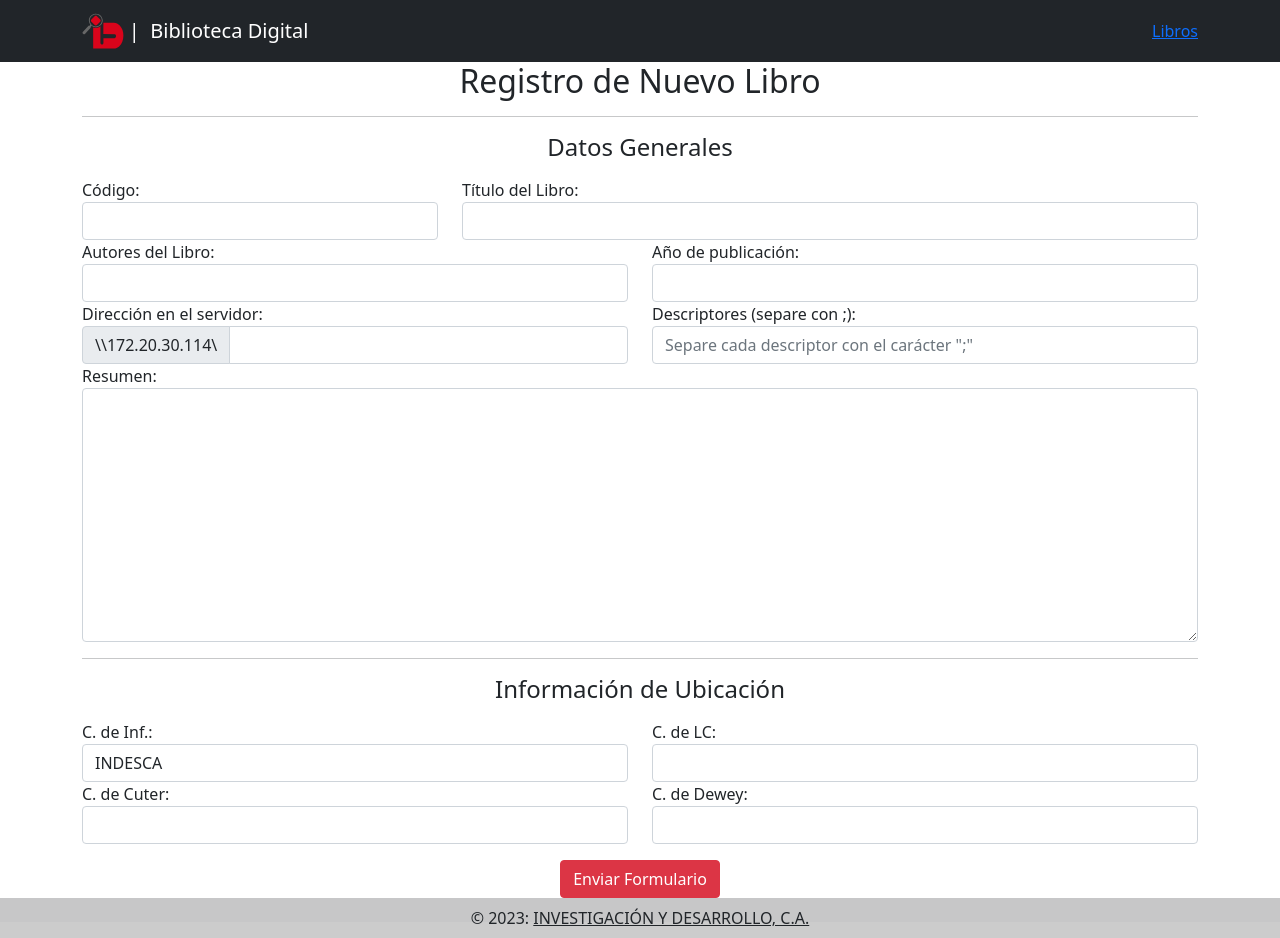
After one commit to desarrollo-indesca/biblioteca_indesca, a Django app: page /publicaciones/creacion/libro/ in a window 1280 px wide. The commit adds this page. Run offline with Django 4.2, Linux system fonts and the light colour scheme; some libraries are stand-ins or nearby versions.

Commit message:
creación de libros realizada

```diff
--- a/biblioteca_digital/settings.py
+++ b/biblioteca_digital/settings.py
@@ -40,6 +40,7 @@ INSTALLED_APPS = [
     'django.contrib.staticfiles',
     'biblioteca_digital',
     'django_htmx',
+    'widget_tweaks',
     'core',
     'pwa',
 ]
--- a/biblioteca_digital/urls.py
+++ b/biblioteca_digital/urls.py
@@ -21,5 +21,5 @@ from .views import bienvenida
 urlpatterns = [
     path('admin/', admin.site.urls),
     path('', bienvenida, name='bienvenida'),
-    path('publicaciones',include('core.urls')),
+    path('publicaciones/',include('core.urls')),
 ]
--- /dev/null
+++ b/core/forms.py
@@ -0,0 +1,17 @@
+from typing import Any
+from django import forms
+from .models import Libro
+
+class LibroForm(forms.ModelForm):
+    descriptores = forms.CharField(widget=forms.TextInput(attrs={'placeholder': 'Separe cada descriptor con el carácter ";"'}))
+
+    def save(self, commit: bool = ...) -> Any:
+        res = super().save(commit)
+
+        print(res)
+
+        return res
+
+    class Meta:
+        model = Libro
+        exclude = ['fecha_creacion', 'fecha_actualizacion', 'id', 'descriptores']
--- a/core/models.py
+++ b/core/models.py
@@ -1,6 +1,8 @@
 from django.db import models
 
 # Create your models here.
+
+DIRECCION_SERVIDOR_LIBROS = 'file://172.20.30.114/'
 
 class Descriptor(models.Model):
     nombre = models.CharField(max_length=200, unique=True)
@@ -36,6 +38,12 @@ class Libro(Publicacion):
     cdcuter = models.CharField("Código de Cuter", max_length=50, null=True, blank=True)
     cddewey = models.CharField("Código de Dewey", max_length=50, null=True, blank=True)
 
+    def direccion_servidor(self):
+        if(self.direccion):
+            return DIRECCION_SERVIDOR_LIBROS + self.direccion
+
+        return None
+
 class Informe(Publicacion):
     no_registro = models.CharField(max_length=50, unique=True)
     programa = models.ForeignKey(Empresa, on_delete=models.CASCADE)
--- /dev/null
+++ b/core/templates/libro_form.html
@@ -0,0 +1,86 @@
+{% extends 'base.html' %}
+
+{% load widget_tweaks %}
+
+{% block contenido %}
+<div style="min-height: 90vh;" class="container">
+    <h2 class="text-center">Registro de Nuevo Libro</h2>
+    <hr>
+
+    <form method="post">
+        {% csrf_token %}
+
+        <div class="row">
+            {{form.errors}}
+            <div class="col-12">
+                <h4 class="text-center mb-3">Datos Generales</h3>
+            </div>
+
+            <div class="form-group col-md-4 col-sm-12">
+                <label for="codigo">Código:</label>
+                {% render_field form.codigo class="form-control" %}
+            </div>
+            <div class="form-group col-md-8 col-sm-12">
+                <label for="titulo">Título del Libro:</label>
+                {% render_field form.titulo class="form-control" %}
+            </div>
+
+            <div class="form-group col-md-6 col-sm-12">
+                <label for="autores">Autores del Libro:</label>
+                {% render_field form.autores class="form-control" %}
+            </div>
+            <div class="form-group col-md-6 col-sm-12">
+                <label for="ano_publicacion">Año de publicación:</label>
+                {% render_field form.ano_publicacion class="form-control" %}
+            </div>
+
+            <div class="form-group col-md-6 col-sm-12">
+                <label for="descriptores">Dirección en el servidor:</label>
+                <div class="input-group">
+                    <span class="input-group-text" id="basic-addon1">\\172.20.30.114\</span>
+                    {% render_field form.direccion class="form-control" %}
+                </div>
+            </div>
+            <div class="form-group col-md-6 col-sm-12">
+                <label for="direccion">Descriptores (separe con ;):</label>
+                {% render_field form.descriptores class="form-control" %}
+            </div>
+
+            <div class="form-group col-12">
+                <label for="resumen">Resumen:</label>
+                {% render_field form.resumen class="form-control" %}
+            </div>
+
+            <!-- INFORMACIÓN DE UBICACIÓN -->
+
+            <div class="col-12">
+                <hr>
+                <h4 class="mb-3 text-center">Información de Ubicación</h4>
+            </div>
+
+            <div class="form-group col-md-6 col-sm-12">
+                <label for="cdinf">C. de Inf.:</label>
+                {% render_field form.cdinf class="form-control" %}
+            </div>
+            <div class="form-group col-md-6 col-sm-12">
+                <label for="cdlc">C. de LC:</label>
+                {% render_field form.cdlc class="form-control" %}
+            </div>
+
+            <div class="form-group col-md-6 col-sm-12">
+                <label for="cdcuter">C. de Cuter:</label>
+                {% render_field form.cdcuter class="form-control" %}
+            </div>
+            <div class="form-group col-md-6 col-sm-12">
+                <label for="cdewey">C. de Dewey:</label>
+                {% render_field form.cddewey class="form-control" %}
+            </div>
+
+            <div class="col-12 d-flex justify-content-center mt-3">
+                <button type="submit" class="btn btn-danger">Enviar Formulario</button>
+            </div>
+
+        </div>
+    </form>
+</div>
+{% endblock %}
--- a/core/urls.py
+++ b/core/urls.py
@@ -1,7 +1,8 @@
-from django.contrib import admin
 from django.urls import path
 from .views import *
 
 urlpatterns = [
-    path('/busqueda/libros/', BusquedaLibros.as_view(), name='busqueda_libros'),
+    path('busqueda/libros/', BusquedaLibros.as_view(), name='busqueda_libros'),
+    path('creacion/libro/', CreacionLibro.as_view(), name='creacion_libro'),
+    path('obtener/libro/<int:pk>/',obtener_libro, name='obtener_libro'),
 ]
--- a/core/views.py
+++ b/core/views.py
@@ -1,7 +1,12 @@
 from django.shortcuts import render
-from django.views.generic import ListView
+from django.http import HttpResponseRedirect
+from django.views.generic import ListView, CreateView
 from .models import Libro
-import time
+from .forms import LibroForm
+import requests
+
+import os
+import paramiko
 
 # Create your views here.
 
@@ -9,7 +14,7 @@ class BusquedaLibros(ListView):
     context_object_name = 'libros'
     paginate_by = 20
 
-    def get_template_names(self) -> list[str]:
+    def get_template_names(self) -> list:
         if(self.request.htmx):
             return 'partials/lista_libros.html'
 
@@ -56,7 +61,6 @@ class BusquedaLibros(ListView):
         return libros
 
     def get_queryset(self):
-        time.sleep(1)
         libros = None
 
         if(self.request.htmx and len(self.request.GET.keys())):
@@ -69,3 +73,13 @@ class BusquedaLibros(ListView):
             libros.prefetch_related('descriptores')
 
         return libros
+
+class CreacionLibro(CreateView):
+    template_name = 'libro_form.html'
+    form_class = LibroForm
+    success_url = '/'
+
+def obtener_libro(request, pk):
+    libro = Libro.objects.get(pk=pk)
+
+    pass
```
Also changed, not shown: core/templates/partials/lista_libros.html (+5 -7 lines), db.sqlite3.
